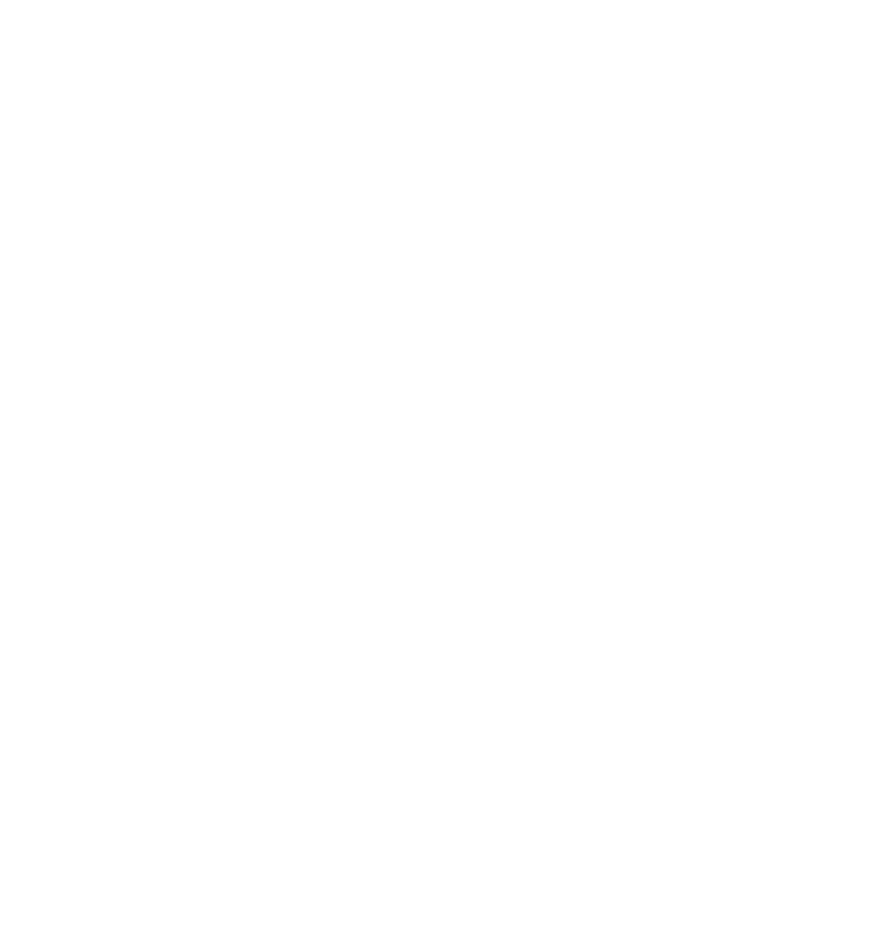
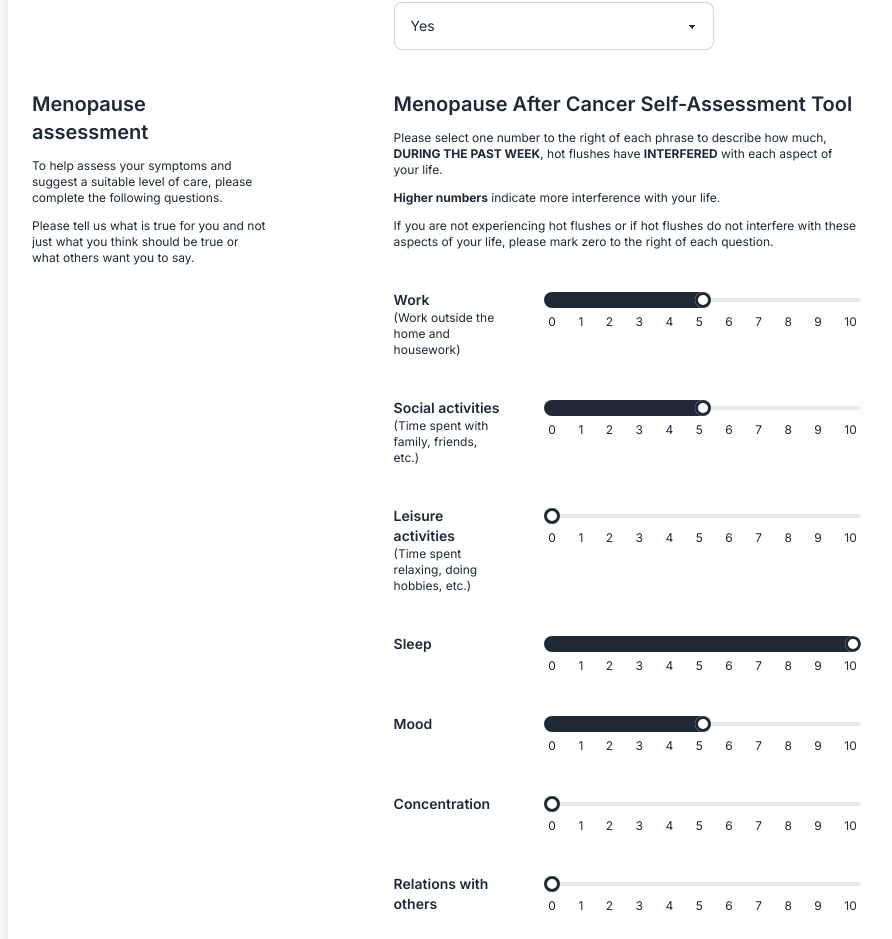
Before and after one commit to we-frame/My-Survivor-Care-Frontend, a Next.js app: page /register in a window 1280 px wide. Shown: the part 1858-2797 px from the top of the page, without its empty margins (24-916 px from the left). Before the commit the page ends 1774 px from the top, so only its background shows below. Built offline with nearby package versions, Linux system fonts and the light colour scheme.

Commit message:
Updated Register Page

```diff
--- /dev/null
+++ b/components/FormInputs/RangeInput.tsx
@@ -0,0 +1,58 @@
+import React, { useState } from "react";
+import Title from "../Common/Title";
+import { cn } from "@/lib/utils";
+import { RangeInputTypes } from "@/types/formInput";
+
+const RangeInput = ({
+  field,
+  label,
+  subLabel,
+  containerClassName,
+  className,
+  rangeLength = 10,
+  minValue = 0,
+  maxValue = 100,
+  rangeStep = 10,
+  isRequired = false,
+  isDisabled = false,
+}: RangeInputTypes) => {
+  const rangeLabels = Array.from({ length: rangeLength + 1 }, (_, i) => i);
+
+  return (
+    <div
+      className={cn(
+        containerClassName,
+        "w-full flex items-start justify-start gap-10"
+      )}
+    >
+      {(label || subLabel) && (
+        <div className="w-[35%]">
+          {label && <Title title={label} className="text-sm font-semibold" />}
+          {subLabel && <p className="text-xs font-normal">{subLabel}</p>}
+        </div>
+      )}
+      <div className="w-full">
+        <input
+          type="range"
+          name={field.name}
+          required={isRequired}
+          value={field.state.value}
+          onBlur={field.handleBlur}
+          onChange={(e) => field.handleChange(e.target.value)}
+          disabled={isDisabled}
+          min={minValue}
+          max={maxValue}
+          className={cn(className, "range range-xs")}
+          step={rangeStep}
+        />
+        <div className="w-full flex justify-between text-xs px-1">
+          {rangeLabels.map((label) => (
+            <span key={label}>{label}</span>
+          ))}
+        </div>
+      </div>
+    </div>
+  );
+};
+
+export default RangeInput;
--- a/components/Register/MedicalInformation.tsx
+++ b/components/Register/MedicalInformation.tsx
@@ -133,12 +133,48 @@
 
         <div>
           <form.Field
-            name="MedicalInformation.removal_uterus"
+            name="MedicalInformation.cancer_type"
             children={(field: any) => (
               <SelectInput
                 field={field}
                 selectOptions={[{ label: "Breast", value: "breast" }]}
                 label="What type of cancer were you first diagnosed with?"
+                isRequired
+              />
+            )}
+          />
+        </div>
+
+        <div>
+          <form.Field
+            name="MedicalInformation.type_of_breast_cancer"
+            children={(field: any) => (
+              <SelectInput
+                field={field}
+                selectOptions={[
+                  {
+                    label: "progesterone-receptor-positive",
+                    value: "Progesterone-receptor-positive",
+                  },
+                ]}
+                label="What specific type of breast cancer were you diagnosed with?"
+                isRequired
+              />
+            )}
+          />
+        </div>
+
+        <div>
+          <form.Field
+            name="MedicalInformation.other_cancers"
+            children={(field: any) => (
+              <SelectInput
+                field={field}
+                selectOptions={[
+                  { label: "Yes", value: "yes" },
+                  { label: "No", value: "no" },
+                ]}
+                label="Have you been diagnosed with any other cancer/s?"
                 isRequired
               />
             )}
--- /dev/null
+++ b/components/Register/MenopauseAssessment.tsx
@@ -0,0 +1,153 @@
+import React from "react";
+import Title from "../Common/Title";
+import RangeInput from "../FormInputs/RangeInput";
+
+interface MenopauseAssessmentTypes {
+  form?: any;
+}
+
+const MenopauseAssessment = ({ form }: MenopauseAssessmentTypes) => {
+  return (
+    <div className="w-full flex items-start justify-start gap-32">
+      <div className="w-[20%] flex flex-col gap-3">
+        <Title title="Menopause assessment" className="text-xl font-semibold" />
+        <p className="text-xs font-normal">
+          To help assess your symptoms and suggest a suitable level of care,
+          please complete the following questions.
+        </p>
+        <p className="text-xs font-normal">
+          Please tell us what is true for you and not just what you think should
+          be true or what others want you to say.
+        </p>
+      </div>
+
+      <div className="max-w-[40%] grid grid-cols-1 auto-rows-auto gap-x-10 gap-y-10">
+        <div className="flex flex-col gap-3">
+          <Title
+            title="Menopause After Cancer Self-Assessment Tool"
+            className="text-xl font-semibold"
+          />
+
+          <p className="text-xs font-normal">
+            Please select one number to the right of each phrase to describe how
+            much, <strong>DURING THE PAST WEEK</strong>, hot flushes have{" "}
+            <strong>INTERFERED</strong> with each aspect of your life.
+          </p>
+
+          <p className="text-xs font-normal">
+            <strong>Higher numbers</strong> indicate more interference with your
+            life.
+          </p>
+
+          <p className="text-xs font-normal">
+            If you are not experiencing hot flushes or if hot flushes do not
+            interfere with these aspects of your life, please mark zero to the
+            right of each question.
+          </p>
+        </div>
+
+        <div>
+          <form.Field
+            name="MenopauseAssessment.work"
+            children={(field: any) => (
+              <RangeInput
+                field={field}
+                label="Work"
+                subLabel="(Work outside the home and housework)"
+              />
+            )}
+          />
+        </div>
+
+        <div>
+          <form.Field
+            name="MenopauseAssessment.social_activities"
+            children={(field: any) => (
+              <RangeInput
+                field={field}
+                label="Social activities"
+                subLabel="(Time spent with family, friends, etc.)"
+              />
+            )}
+          />
+        </div>
+
+        <div>
+          <form.Field
+            name="MenopauseAssessment.leisure_activities"
+            children={(field: any) => (
+              <RangeInput
+                field={field}
+                label="Leisure activities"
+                subLabel="(Time spent relaxing, doing hobbies, etc.)"
+              />
+            )}
+          />
+        </div>
+
+        <div>
+          <form.Field
+            name="MenopauseAssessment.sleep"
+            children={(field: any) => (
+              <RangeInput field={field} label="Sleep" />
+            )}
+          />
+        </div>
+
+        <div>
+          <form.Field
+            name="MenopauseAssessment.mood"
+            children={(field: any) => <RangeInput field={field} label="Mood" />}
+          />
+        </div>
+
+        <div>
+          <form.Field
+            name="MenopauseAssessment.concentration"
+            children={(field: any) => (
+              <RangeInput field={field} label="Concentration" />
+            )}
+          />
+        </div>
+
+        <div>
+          <form.Field
+            name="MenopauseAssessment.relations_with_others"
+            children={(field: any) => (
+              <RangeInput field={field} label="Relations with others" />
+            )}
+          />
+        </div>
+
+        <div>
+          <form.Field
+            name="MenopauseAssessment.sexuality"
+            children={(field: any) => (
+              <RangeInput field={field} label="Sexuality" />
+            )}
+          />
+        </div>
+
+        <div>
+          <form.Field
+            name="MenopauseAssessment.enjoyment_of_life"
+            children={(field: any) => (
+              <RangeInput field={field} label="Enjoyment of life" />
+            )}
+          />
+        </div>
+
+        <div>
+          <form.Field
+            name="MenopauseAssessment.quality_of_life"
+            children={(field: any) => (
+              <RangeInput field={field} label="The overall quality of life" />
+            )}
+          />
+        </div>
+      </div>
+    </div>
+  );
+};
+
+export default MenopauseAssessment;
--- a/components/Register/RegisterPageUI.tsx
+++ b/components/Register/RegisterPageUI.tsx
@@ -9,8 +9,14 @@
 import { RegisterFormValuesTypes } from "@/types/data";
 import { cn } from "@/lib/utils";
 import MedicalInformation from "./MedicalInformation";
+import MenopauseAssessment from "./MenopauseAssessment";
+import useSettingStore from "@/store/SettingStore";
 
 const RegisterPageUI = () => {
+  const { buttonBgColor } = useSettingStore((state) => ({
+    buttonBgColor: state.buttonBgColor,
+  }));
+  // Initializing form with default values and submission handler
   const form = useForm<RegisterFormValuesTypes>({
     defaultValues: {
       BackgroundInformation: {
@@ -25,9 +31,25 @@
         removal_ovaries: "no",
         removal_uterus: "yes",
         treatment_types: ["chemotherapy", "brachytherapy"],
+        cancer_type: "",
+        type_of_breast_cancer: "",
+        other_cancers: "",
+      },
+      MenopauseAssessment: {
+        work: 50,
+        social_activities: 50,
+        leisure_activities: 0,
+        sleep: 100,
+        mood: 50,
+        concentration: 0,
+        relations_with_others: 0,
+        sexuality: 0,
+        enjoyment_of_life: 50,
+        quality_of_life: 50,
       },
     },
 
+    // Form submission handler
     onSubmit: async ({ value }) => {
       console.log("Register form values ::", value);
     },
@@ -39,7 +61,7 @@
         <Title title="Register" className="text-4xl font-semibold" />
         <p className="text-base font-normal">
           If you already have an account, log in{" "}
-          <Link href={"/login"} className="text-[#4338ca]">
+          <Link href={"/login"} style={{ color: buttonBgColor }}>
             here.
           </Link>
         </p>
@@ -56,23 +78,29 @@
         <YourAccount />
         <BackgroundInformation form={form} />
         <MedicalInformation form={form} />
+        <MenopauseAssessment form={form} />
 
+        <div className="w-full flex items-center justify-center">
           <form.Subscribe
             selector={(state) => [state.canSubmit, state.isSubmitting]}
             children={([canSubmit, isSubmitting]) => (
               <button
+                style={{
+                  backgroundColor: buttonBgColor,
+                }}
                 className={cn(
-                "border rounded-lg px-3 py-2 bg-green-700 text-white",
+                  "border rounded-lg px-5 py-4 text-[#C7D2FE]",
                   !canSubmit &&
                     "bg-green-300 text-black disabled:cursor-not-allowed"
                 )}
                 type="submit"
                 disabled={!canSubmit}
               >
-              {isSubmitting ? "Loading..." : "Submit"}
+                {isSubmitting ? "Loading..." : "Create my profile"}
               </button>
             )}
           />
+        </div>
       </form>
     </div>
   );
```
Also changed, not shown: types/button.d.ts (+4 -3 lines), types/data.d.ts (+23 -0 lines), types/formInput.d.ts (+20 -1 lines). Lines whose indentation alone changed are shown as unchanged.
